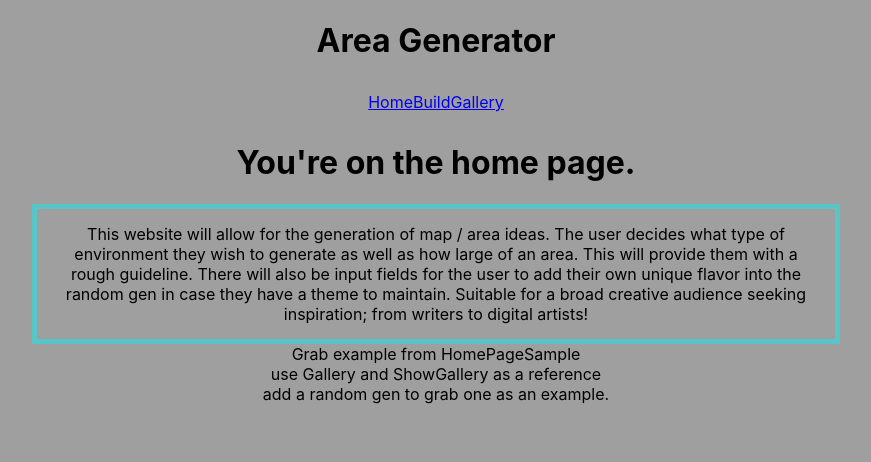
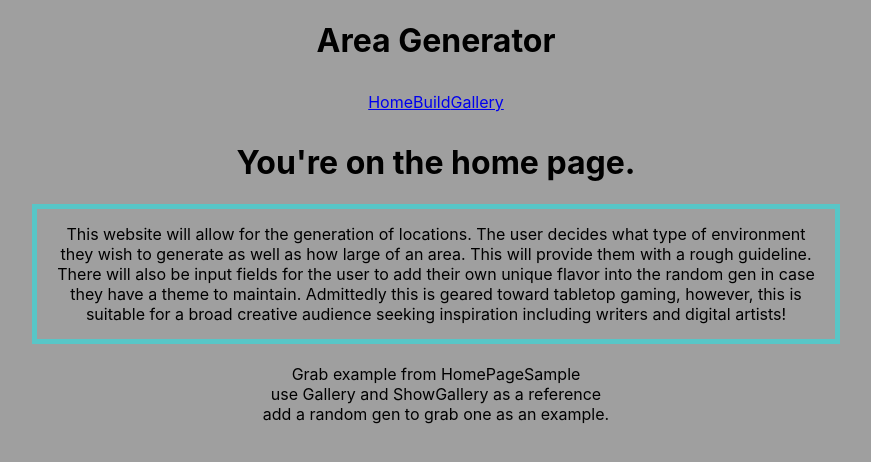
Before and after one commit to aleksbozek/Area-Generator, a React (Create React App) app in the folder area-generator/: page / in a window 1280 px wide. Shown: the top 462 px of the page, without its empty margins (204-1075 px from the left). Built offline with nearby package versions, Linux system fonts and the light colour scheme; no server answers.

Commit message:
updated homepage text

```diff
--- a/area-generator/src/components/HomePage.jsx
+++ b/area-generator/src/components/HomePage.jsx
@@ -31,14 +31,16 @@ export default function HomePage() {
   return (
     <div>
       <p>
-        This website will allow for the generation of map / area ideas. The user
+        This website will allow for the generation of locations. The user
         decides what type of environment they wish to generate as well as how
         large of an area. This will provide them with a rough guideline. There
         will also be input fields for the user to add their own unique flavor
-        into the random gen in case they have a theme to maintain. Suitable for
-        a broad creative audience seeking inspiration; from writers to digital
-        artists!
+        into the random gen in case they have a theme to maintain. Admittedly
+        this is geared toward tabletop gaming, however, this is suitable for a
+        broad creative audience seeking inspiration including writers and
+        digital artists!
       </p>
+      <br />
       Grab example from HomePageSample
       <br />
       use Gallery and ShowGallery as a reference
```
